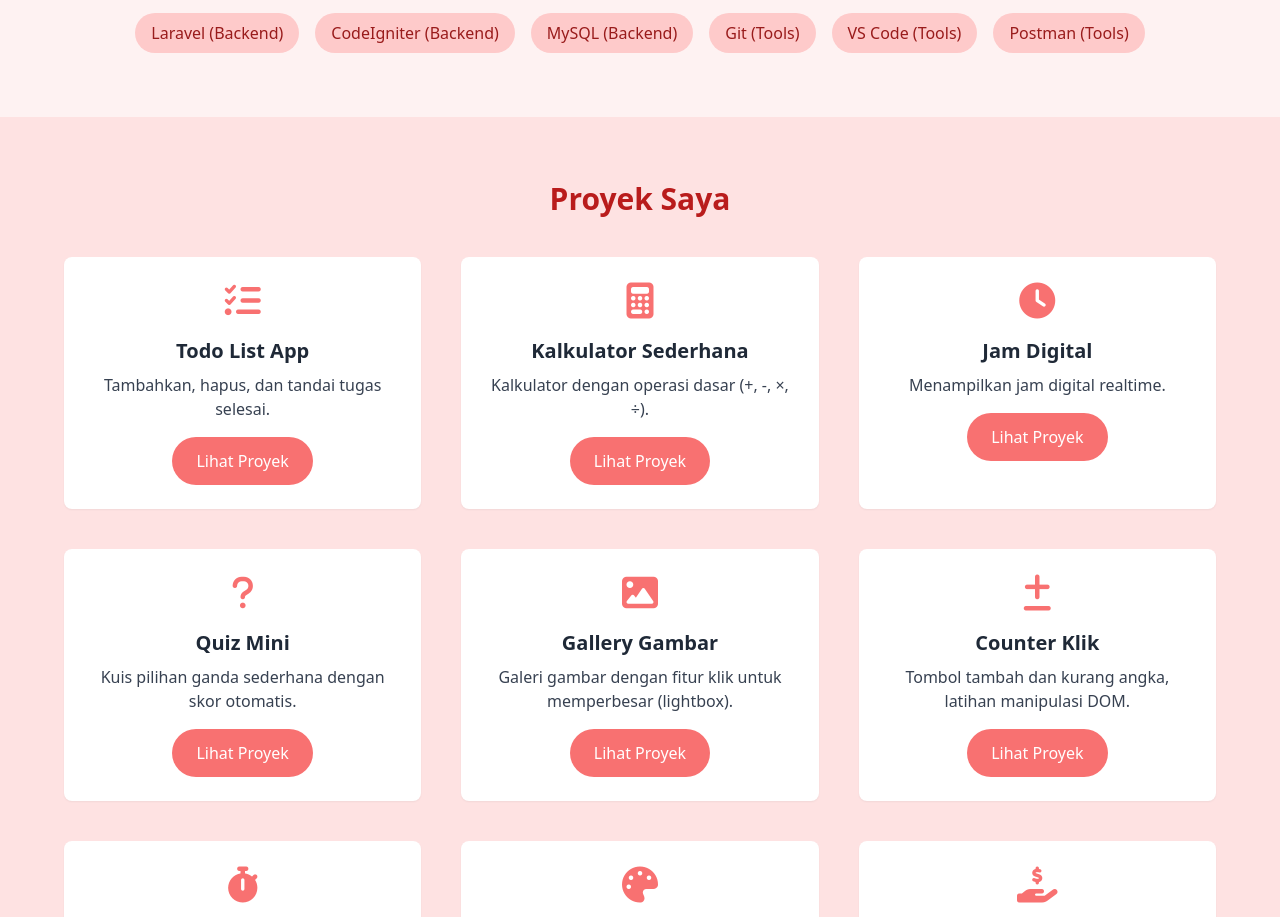
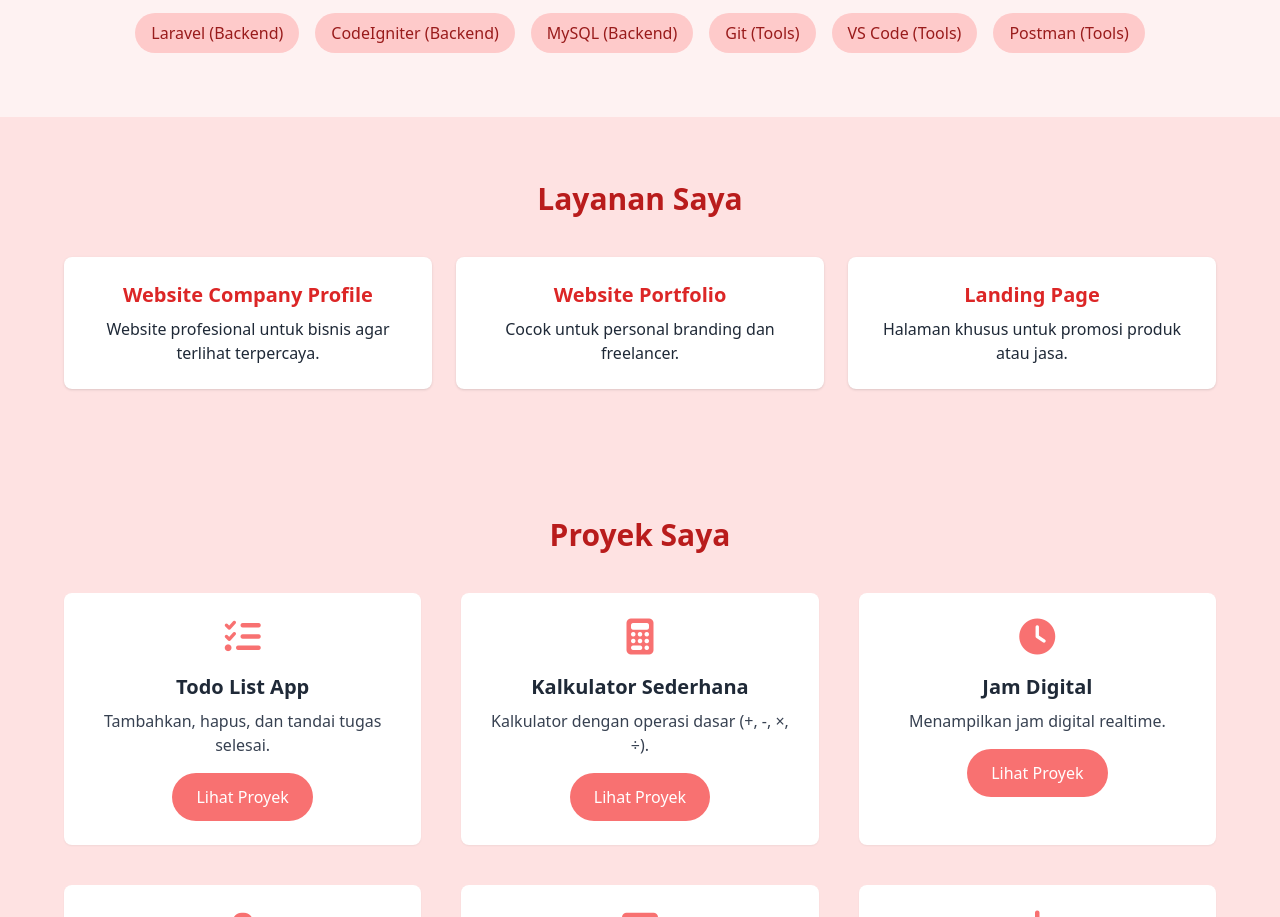
Before and after one commit to rscakwe/rscakwe.github.io, a plain HTML site: page index.html in a window 1280 px wide. Shown: the part 1435-2352 px from the top of the page. Drawn offline with nearby package versions, Linux system fonts and the light colour scheme.

Commit message:
Update index.html

```diff
--- a/index.html
+++ b/index.html
@@ -53,6 +53,31 @@
         </div>
     </section>
 
+    <section id="services" class="w-full py-12 md:py-16 px-4 md:px-6 bg-red-100">
+        <div class="max-w-6xl mx-auto text-center">
+            <h2 class="text-2xl md:text-3xl font-semibold mb-10 text-red-700">Layanan Saya</h2>
+
+            <div class="grid grid-cols-1 md:grid-cols-3 gap-6">
+
+                <div class="bg-white p-6 rounded-lg shadow">
+                    <h3 class="font-semibold text-xl mb-2 text-red-600">Website Company Profile</h3>
+                    <p>Website profesional untuk bisnis agar terlihat terpercaya.</p>
+                </div>
+
+                <div class="bg-white p-6 rounded-lg shadow">
+                    <h3 class="font-semibold text-xl mb-2 text-red-600">Website Portfolio</h3>
+                    <p>Cocok untuk personal branding dan freelancer.</p>
+                </div>
+
+                <div class="bg-white p-6 rounded-lg shadow">
+                    <h3 class="font-semibold text-xl mb-2 text-red-600">Landing Page</h3>
+                    <p>Halaman khusus untuk promosi produk atau jasa.</p>
+                </div>
+
+            </div>
+        </div>
+    </section>
+
     <!-- Proyek -->
     <section id="projects" class="w-full py-12 md:py-16 px-4 md:px-6 bg-red-100">
         <div class="max-w-6xl mx-auto">
@@ -101,6 +126,7 @@
             </div>
         </div>
     </section>
+
 
     <!-- Footer -->
     <footer class="bg-red-200 text-red-800 text-center py-8 text-sm md:text-base">
```
